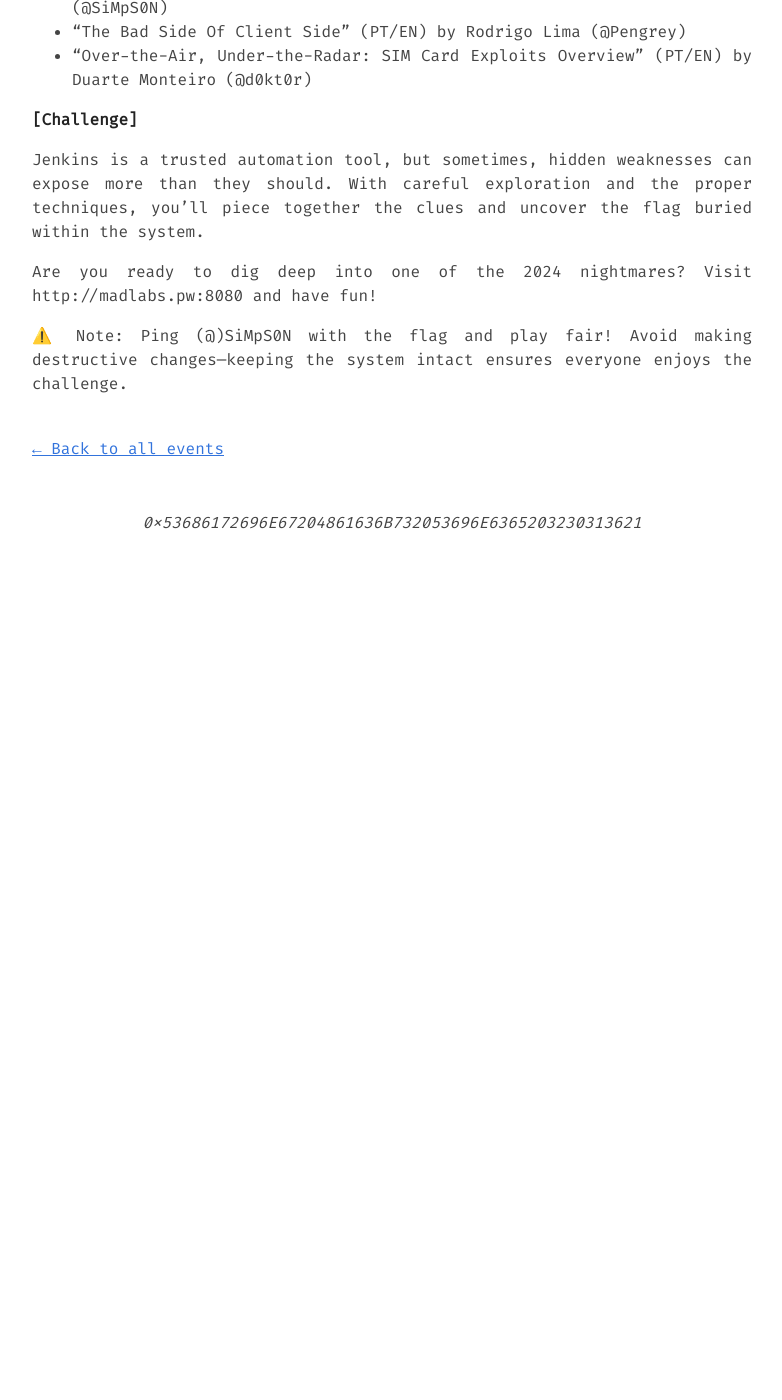
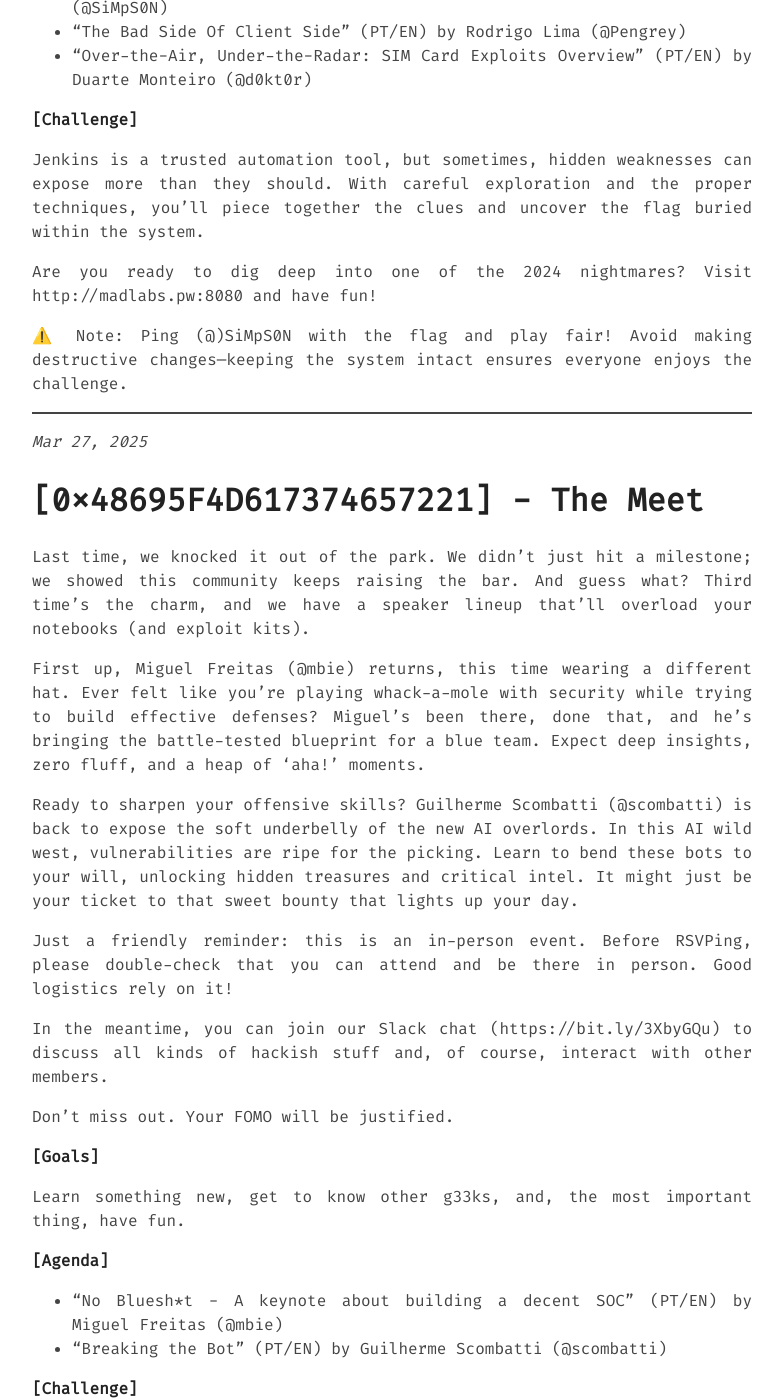
Before and after one commit to 0xOPOSEC/0xOPOSEC.github.io, a Jekyll site: the page built from _posts/2025-01-01-events25.md, in a window 1280 px wide and 1400 px high, scrolled down 2462 px. Shown: the whole window, without its empty margins (248-1030 px from the left). Built offline with Jekyll 4.4.1, drawn with Linux system fonts in a browser that asks for light colours; before the commit the page ends 3092 px from its top, so only the background shows below that; some of the changed text lies outside the part shown.

Commit message:
Add lastest 2025 events

```diff
--- a/_posts/2025-01-01-events25.md
+++ b/_posts/2025-01-01-events25.md
@@ -74,3 +74,70 @@ Jenkins is a trusted automation tool, but sometimes, hidden weaknesses can expos
 Are you ready to dig deep into one of the 2024 nightmares? Visit http://madlabs.pw:8080 and have fun!
 
 ⚠️ Note: Ping (@)SiMpS0N with the flag and play fair! Avoid making destructive changes—keeping the system intact ensures everyone enjoys the challenge.
+
+
+---------
+_Mar 27, 2025_
+# [0x48695F4D617374657221] - The Meet
+
+Last time, we knocked it out of the park. We didn't just hit a milestone; we showed this community keeps raising the bar. And guess what? Third time's the charm, and we have a speaker lineup that'll overload your notebooks (and exploit kits).
+
+First up, Miguel Freitas (@mbie) returns, this time wearing a different hat. Ever felt like you're playing whack-a-mole with security while trying to build effective defenses? Miguel's been there, done that, and he's bringing the battle-tested blueprint for a blue team. Expect deep insights, zero fluff, and a heap of 'aha!' moments.
+
+Ready to sharpen your offensive skills? Guilherme Scombatti (@scombatti) is back to expose the soft underbelly of the new AI overlords. In this AI wild west, vulnerabilities are ripe for the picking. Learn to bend these bots to your will, unlocking hidden treasures and critical intel. It might just be your ticket to that sweet bounty that lights up your day.
+
+Just a friendly reminder: this is an in-person event. Before RSVPing, please double-check that you can attend and be there in person. Good logistics rely on it!
+
+In the meantime, you can join our Slack chat (https://bit.ly/3XbyGQu) to discuss all kinds of hackish stuff and, of course, interact with other members.
+
+Don't miss out. Your FOMO will be justified.
+
+**\[Goals\]**
+
+Learn something new, get to know other g33ks, and, the most important thing, have fun.
+
+**\[Agenda\]**
+
+- "No Bluesh*t - A keynote about building a decent SOC" (PT/EN) by Miguel Freitas (@mbie)
+- "Breaking the Bot" (PT/EN) by Guilherme Scombatti (@scombatti)
+
+**\[Challenge\]**
+
+Our mission-critical shutdown procedure has a flaw, but no one has noticed until now! Can you exploit the system and find a way to execute arbitrary code?
+
+Server: madlabs.pw 1337
+Files: shutdown_procedure (binary) | shutdown_procedure.cpp (source)
+
+⚠️ Note: Ping (@)vibrio or (@)SiMpS0N with the flag and play fair! Avoid making destructive changes—keeping the system intact ensures everyone enjoys the challenge.
+
+
+---------
+_Apr 29, 2025_
+# [0x0x5F7375625F41414141] - The Meet
+
+Spring's in the air, and so is the smell of digital upheaval! We're kicking off our fourth meetup, packed with insights ripped from the national headlines and the global grid. Get ready for a double dose of intel that cuts through the noise.
+
+First, our OSINT geek, Pedro Vieira (@Shell5), is back to unraveling the political scandal that rocked the nation. He'll show you how public data laid bare the government's downfall—because, let's face it, secrets are overrated.
+
+Then, Pedro Vilaça (@fG), the resident reverse engineering wizard, dives deep into the guts of macOS cracks from the infamous TNT warez group. He's leaving no byte unturned, exposing their architecture, sneaky obfuscation, and anti-debugging tricks. This is your chance to get a front-row seat to the cyber arms race and a reality check that there's no such thing as a free lunch.
+
+Gear up for a session that'll sharpen your OSINT skills and reverse-engineering chops. Don't be the one hearing about it later and spring into action.
+
+Just a friendly reminder: this is an in-person event. Before RSVPing, please double-check that you can attend and be there in person. Good logistics rely on it!
+
+In the meantime, you can join our Slack chat (https://bit.ly/3XbyGQu) to discuss all kinds of hackish stuff and, of course, interact with other members.
+
+Don't miss out. Your FOMO will be justified.
+
+**\[Goals\]**
+
+Learn something new, get to know other g33ks, and, the most important thing, have fun.
+
+**\[Agenda\]**
+
+- "Private Business, Public Fallout: How OSINT Took Down Portugal's Government" (PT/EN) by Pedro Vieira (@Shell5)
+- "Maybe Cracking the Crackers - Is Cyber war real?" (PT/EN) by Pedro Vilaça (@fG)
+
+**\[Challenge\]**
+
+TBA
```
